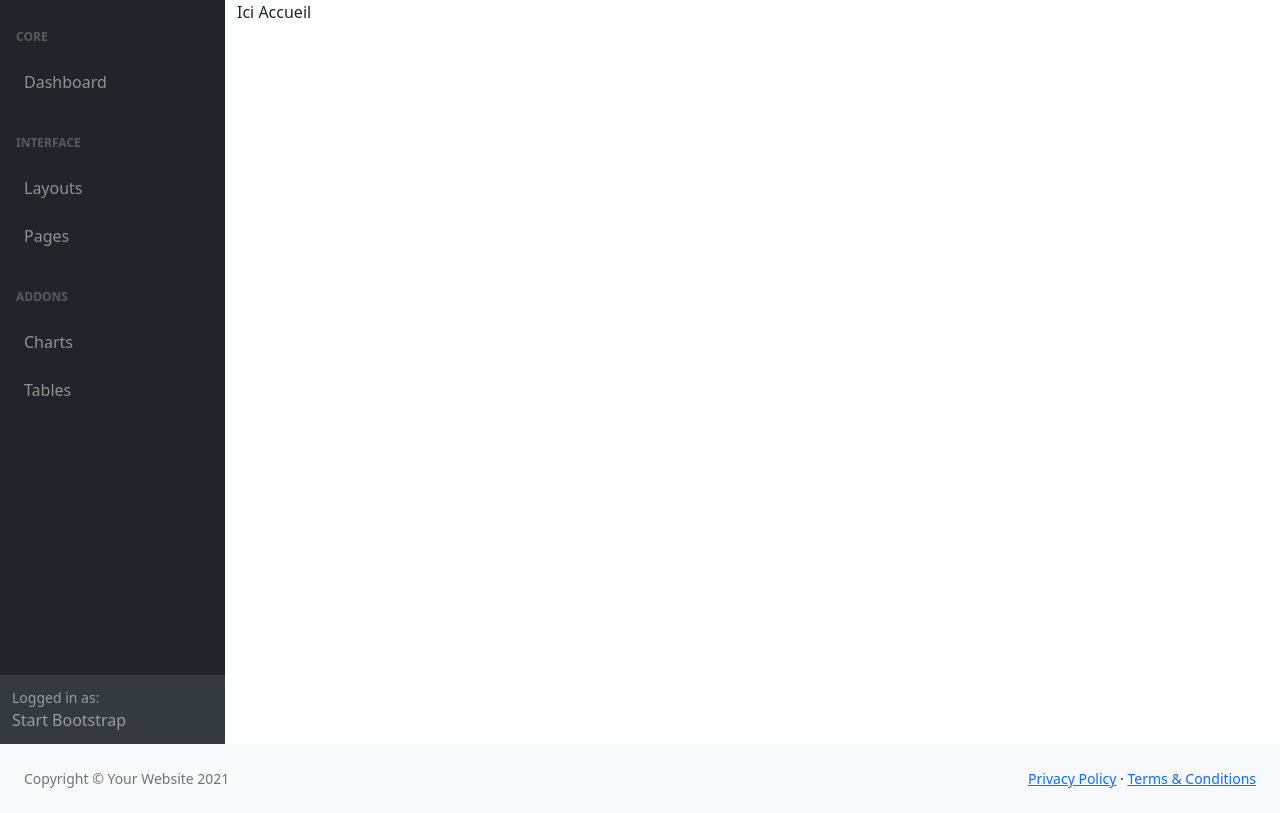
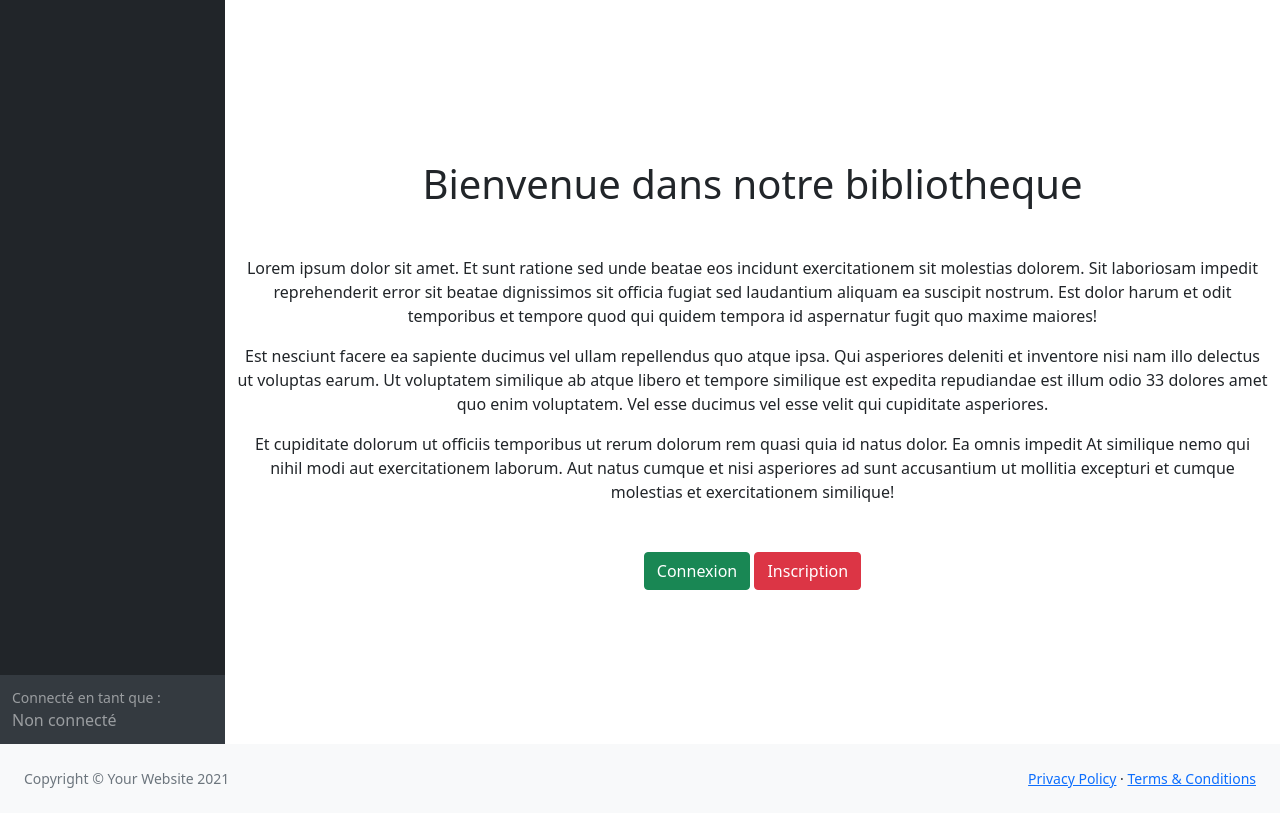
Before and after one commit to Gabriel-LPMI/UE-3DW22, a Symfony app: template templates/Default/index.html.twig in a window 1280 px wide. Shown: the part 56-869 px from the top of the page. Run offline with Twig, Linux system fonts and the light colour scheme; the template is opened without the code that fills it, so the values that code supplies are empty; some libraries are stand-ins or nearby versions.

Commit message:
login, logout, register

```diff
--- a/public/css/main.css
+++ b/public/css/main.css
@@ -1,3 +1,7 @@
+.mtHome {
+  margin-top: 20vh
+}
+
 .mtLogin {
   margin-top: 20vh
 }
--- a/templates/Default/index.html.twig
+++ b/templates/Default/index.html.twig
@@ -3,7 +3,14 @@
 {% block title %}Accueil{% endblock %}
 
 {% block body %}
-    <div class="container">
-      Ici Accueil
+    <div class="container mtHome">
+      <div class="jumbotron text-center mx-auto">
+        <h1 class="mb-5">Bienvenue dans notre bibliotheque</h1>
+        <p>Lorem ipsum dolor sit amet. Et sunt ratione sed unde beatae eos incidunt exercitationem sit molestias dolorem. Sit laboriosam impedit  reprehenderit error sit beatae dignissimos sit officia fugiat sed laudantium aliquam ea suscipit nostrum. Est dolor harum et odit temporibus et tempore quod qui quidem tempora id aspernatur fugit quo maxime maiores! </p><p>Est nesciunt facere ea sapiente ducimus vel ullam repellendus quo atque ipsa. Qui asperiores deleniti et inventore nisi nam illo delectus ut voluptas earum. Ut voluptatem similique ab atque libero et tempore similique est expedita repudiandae est illum odio 33 dolores amet quo enim voluptatem. Vel esse ducimus vel esse velit qui cupiditate asperiores. </p><p>Et cupiditate dolorum ut officiis temporibus ut rerum dolorum rem quasi quia id natus dolor. Ea omnis impedit At similique nemo qui nihil modi aut exercitationem laborum. Aut natus cumque et nisi asperiores ad sunt accusantium ut mollitia excepturi et cumque molestias et exercitationem similique! </p>
+        <div class="mt-5">
+          <a href="{{ path('app_login') }}" class="btn btn-success">Connexion</a>
+          <a href="{{ path('app_register') }}" class="btn btn-danger">Inscription</a>
+        </div>
+      </div>
     </div>
 {% endblock %}
--- a/templates/partials/aside.html.twig
+++ b/templates/partials/aside.html.twig
@@ -1,6 +1,7 @@
 <div id="layoutSidenav_nav">
   <nav class="sb-sidenav accordion sb-sidenav-dark" id="sidenavAccordion">
       <div class="sb-sidenav-menu">
+        {% if app.user %}
           <div class="nav">
               <div class="sb-sidenav-menu-heading">Core</div>
               <a class="nav-link" href="/">
@@ -60,10 +61,15 @@
                   Tables
               </a>
           </div>
+        {% endif %}
       </div>
       <div class="sb-sidenav-footer">
-          <div class="small">Logged in as:</div>
-          Start Bootstrap
+          <div class="small">Connecté en tant que :</div>
+          {% if app.user %}
+          {{ app.user.username }}
+          {% else %}
+          Non connecté
+          {% endif %}
       </div>
   </nav>
 </div>
--- a/templates/partials/header.html.twig
+++ b/templates/partials/header.html.twig
@@ -18,7 +18,7 @@
               <li><a class="dropdown-item" href="#!">Settings</a></li>
               <li><a class="dropdown-item" href="#!">Activity Log</a></li>
               <li><hr class="dropdown-divider" /></li>
-              <li><a class="dropdown-item" href="#!">Logout</a></li>
+              <li><a class="dropdown-item" href="{{ path('app_logout') }}">Déconnexion</a></li>
           </ul>
       </li>
   </ul>
```
